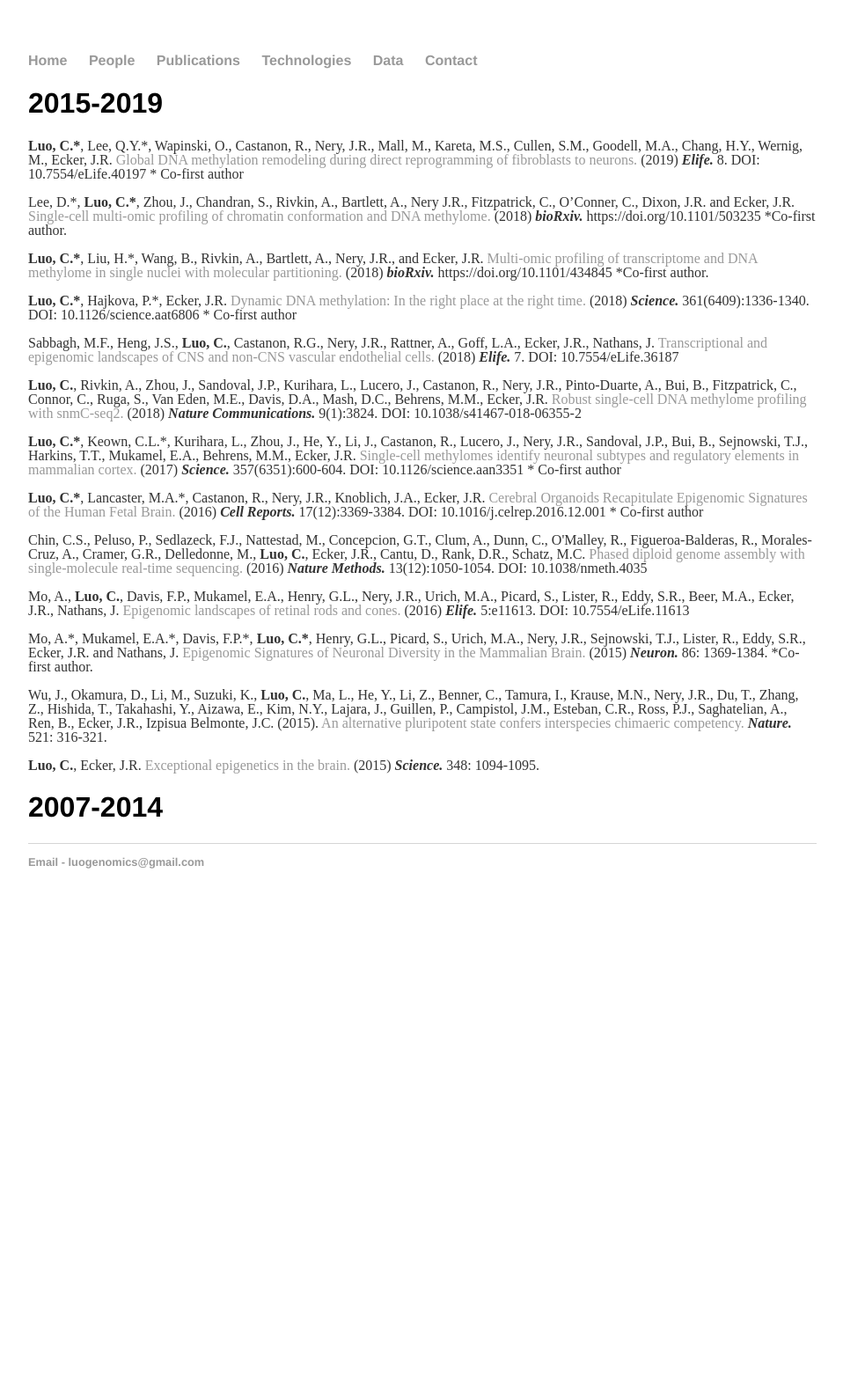
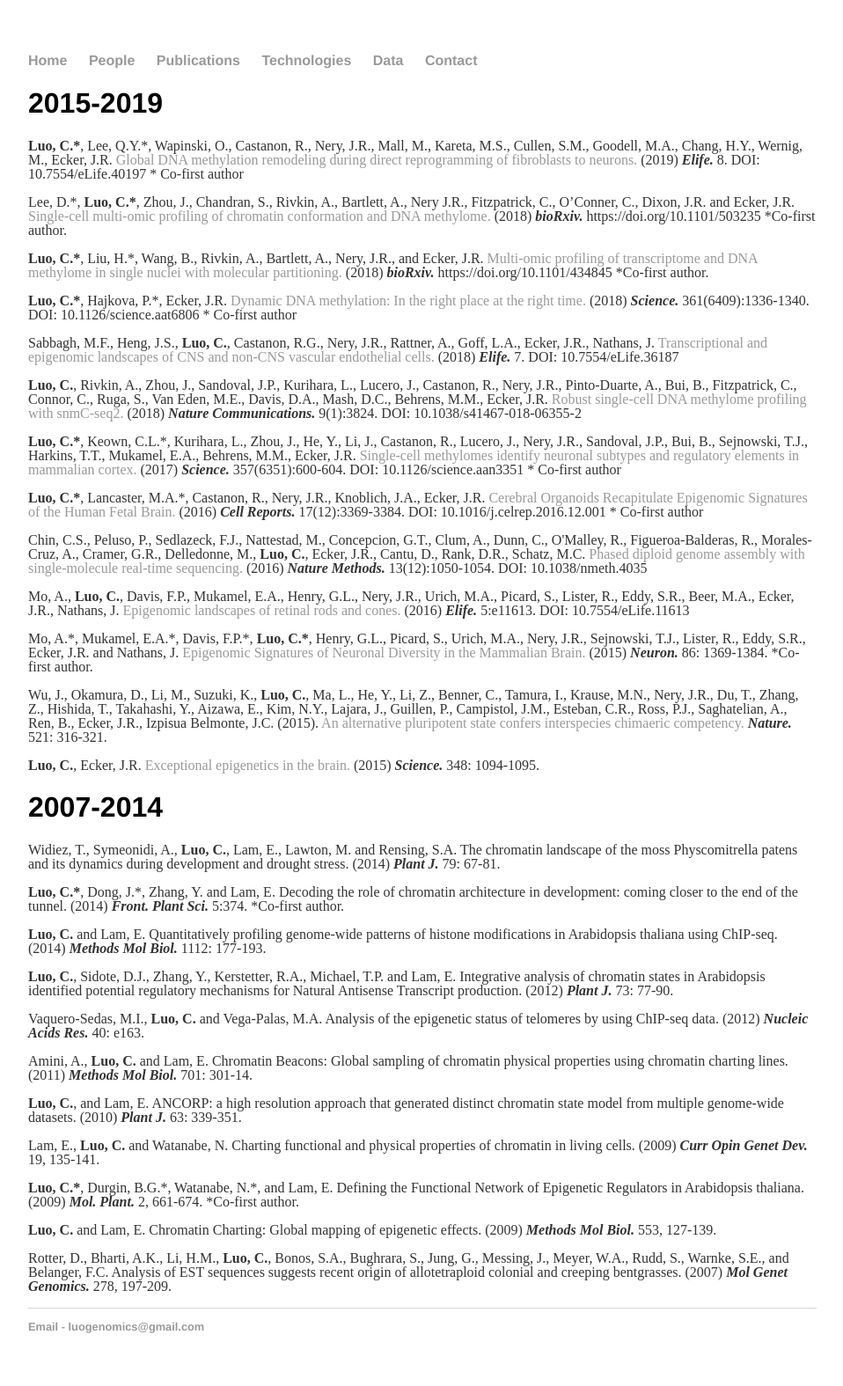
Before and after one commit to luogenomics/luogenomics.github.io, a Jekyll site: the page built from publications/index.html, in a window 1280 px wide. Shown: the whole page at 88% size, without its empty margins (160-1118 px from the left). Built offline with Jekyll 4.4.1, drawn with Linux system fonts in a browser that asks for light colours; before the commit the page ends 1047 px from its top, so only the background shows below that.

Commit message:
Update index.html

```diff
--- a/publications/index.html
+++ b/publications/index.html
@@ -18,5 +18,15 @@ title: Luo Lab Publications
 	<p>Wu, J., Okamura, D., Li, M., Suzuki, K., <span style="font-weight:bold">Luo, C.</span>, Ma, L., He, Y., Li, Z., Benner, C., Tamura, I., Krause, M.N., Nery, J.R., Du, T., Zhang, Z., Hishida, T., Takahashi, Y., Aizawa, E., Kim, N.Y., Lajara, J., Guillen, P., Campistol, J.M., Esteban, C.R., Ross, P.J., Saghatelian, A., Ren, B., Ecker, J.R., Izpisua Belmonte, J.C. (2015). <a href="https://www.ncbi.nlm.nih.gov/pubmed/25945737/" target="_blank">An alternative pluripotent state confers interspecies chimaeric competency.</a> <strong><em> Nature.</strong></em>  521: 316-321. </p>
 	<p><span style="font-weight:bold">Luo, C.</span>, Ecker, J.R. <a href="https://www.ncbi.nlm.nih.gov/pubmed/26045424" target="_blank"> Exceptional epigenetics in the brain. </a> (2015) <strong><em>Science.</strong></em> 348: 1094-1095. </p>
 	<h1>2007-2014</h1>
-
+	<p>Widiez, T., Symeonidi, A., <span style="font-weight:bold">Luo, C.</span>, Lam, E., Lawton, M. and Rensing, S.A. The chromatin landscape of the moss Physcomitrella patens and its dynamics during development and drought stress. (2014) <strong><em>Plant J.</strong></em> 79: 67-81. </p>
+	<p><span style="font-weight:bold">Luo, C.*</span>, Dong, J.*, Zhang, Y. and Lam, E.  Decoding the role of chromatin architecture in development: coming closer to the end of the tunnel. (2014) <strong><em>Front. Plant Sci.</strong></em> 5:374. *Co-first author. </p>
+	<p><span style="font-weight:bold">Luo, C.</span> and Lam, E. Quantitatively profiling genome-wide patterns of histone modifications in Arabidopsis thaliana using ChIP-seq. (2014) <strong><em>Methods Mol Biol.</strong></em> 1112: 177-193. </p>
+	<p><span style="font-weight:bold">Luo, C.</span>, Sidote, D.J., Zhang, Y., Kerstetter, R.A., Michael, T.P. and Lam, E. Integrative analysis of chromatin states in Arabidopsis identified potential regulatory mechanisms for Natural Antisense Transcript production. (2012) <strong><em>Plant J.</strong></em> 73: 77-90. </p>
+	<p>Vaquero-Sedas, M.I., <span style="font-weight:bold">Luo, C.</span> and Vega-Palas, M.A. Analysis of the epigenetic status of telomeres by using ChIP-seq data. (2012) <strong><em>Nucleic Acids Res.</strong></em> 40: e163. </p>
+	<p>Amini, A., <span style="font-weight:bold">Luo, C.</span> and Lam, E. Chromatin Beacons: Global sampling of chromatin physical properties using chromatin charting lines. (2011) <strong><em>Methods Mol Biol.</strong></em> 701: 301-14. </p>
+	<p><span style="font-weight:bold">Luo, C.</span>, and Lam, E. ANCORP: a high resolution approach that generated distinct chromatin state model from multiple genome-wide datasets. (2010) <strong><em>Plant J.</strong></em> 63: 339-351. </p>
+	<p>Lam, E., <span style="font-weight:bold">Luo, C.</span> and Watanabe, N. Charting functional and physical properties of chromatin in living cells. (2009) <strong><em>Curr Opin Genet Dev.</strong></em> 19, 135-141. </p>
+	<p><span style="font-weight:bold">Luo, C.*</span>, Durgin, B.G.*, Watanabe, N.*, and Lam, E. Defining the Functional Network of Epigenetic Regulators in Arabidopsis thaliana. (2009) <strong><em>Mol. Plant.</strong></em> 2, 661-674. *Co-first author. </p>
+	<p><span style="font-weight:bold">Luo, C.</span> and Lam, E. Chromatin Charting: Global mapping of epigenetic effects. (2009) <strong><em>Methods Mol Biol.</strong></em> 553, 127-139. </p>
+	<p>Rotter, D., Bharti, A.K., Li, H.M., <span style="font-weight:bold">Luo, C.</span>, Bonos, S.A., Bughrara, S., Jung, G., Messing, J., Meyer, W.A., Rudd, S., Warnke, S.E., and Belanger, F.C. Analysis of EST sequences suggests recent origin of allotetraploid colonial and creeping bentgrasses. (2007) <strong><em>Mol Genet Genomics.</strong></em> 278, 197-209. </p>
 </div><!-- /.blurb -->
```
